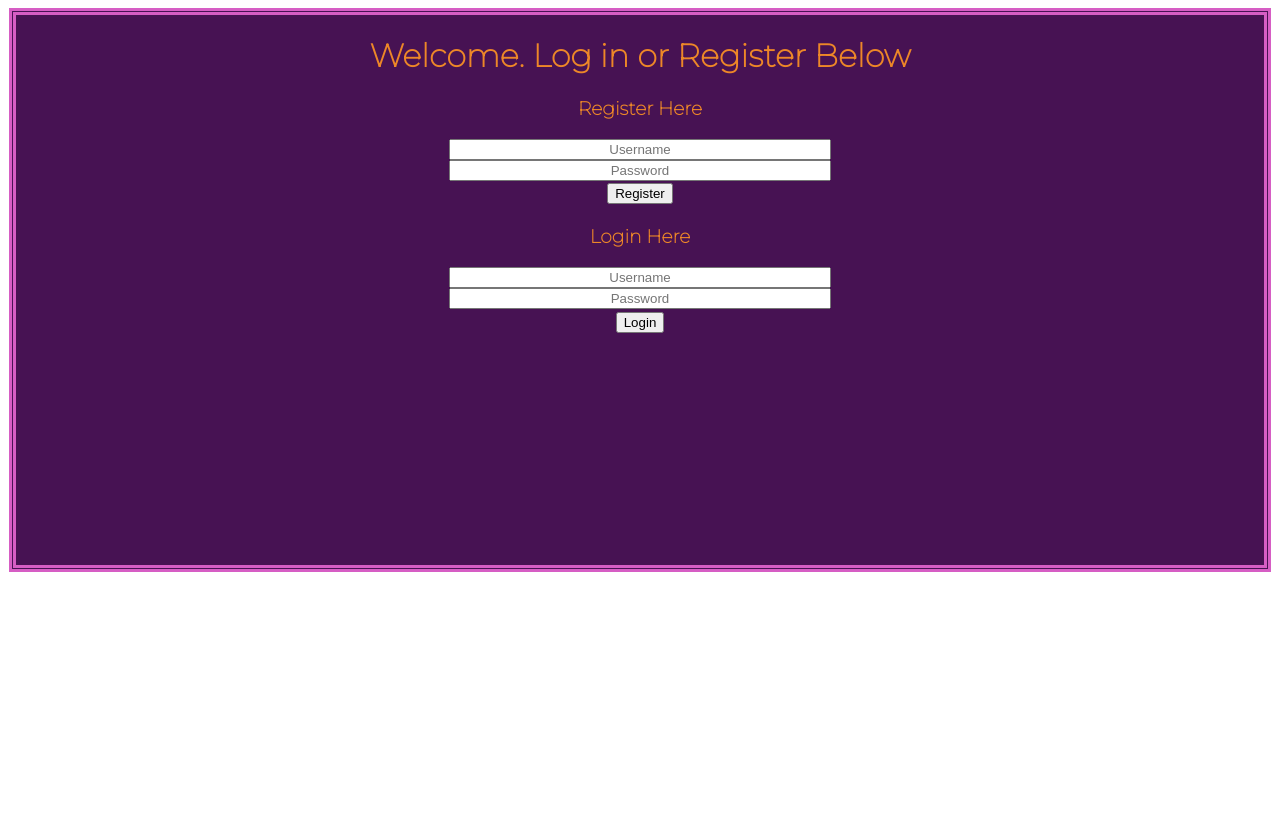
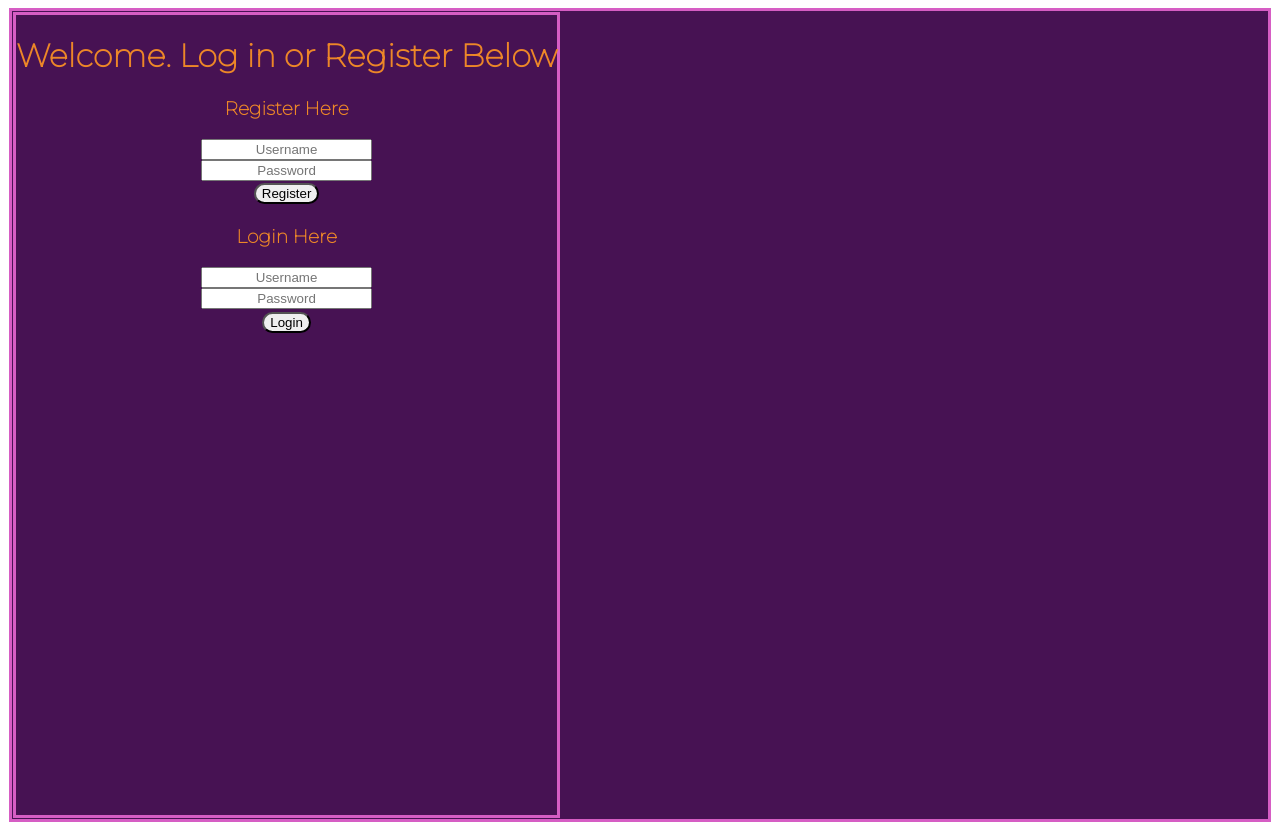
Before and after one commit to pregan23/DoKnotsFront, a Vue app in the folder doknot-front/: page / in a window 1280 px wide. Before the commit the page ends 800 px from the top, so only its background shows below. Built offline with nearby package versions, Linux system fonts and the light colour scheme.

Commit message:
cant find recursive part but it works

```diff
--- a/doknot-front/src/App.vue
+++ b/doknot-front/src/App.vue
@@ -77,6 +77,10 @@ export default {
 
 #app {
 
+  display: flex;
+  align-content: center;
+  position: relative;
+
   font-family: 'Montserrat', sans-serif;
   -webkit-font-smoothing: antialiased;
   -moz-osx-font-smoothing: grayscale;
@@ -85,8 +89,8 @@ export default {
   margin: 1px;
   background-color: rgb(71, 18, 83);
   border: solid 3px rgb(214, 93, 196);
-
-  min-height: 550px;
+  height:auto;
+  min-height: 800px;
 
 
 
--- a/doknot-front/src/components/DoKnotForm.vue
+++ b/doknot-front/src/components/DoKnotForm.vue
@@ -37,7 +37,6 @@ export default {
                 console.log(id)
                 const res = await Client.post(`/doknot/${id}/new`, doKnotBody)
                 this.$emit(`newStreak`, res.data.id)
-                this.$emit('getDoKnotsWithStreaks')
                 this.userHabit='',
                 this.userAlts=[],
                 this.share=false
--- a/doknot-front/src/components/LoginUser.vue
+++ b/doknot-front/src/components/LoginUser.vue
@@ -3,7 +3,7 @@
     <h3>Login Here</h3>
     <form class="logform" @submit.prevent="loginUser()">
         <input placeholder='Username' v-model="userNameInput"/>
-        <input placeholder="Password" v-model="passwordInput"/>
+        <input placeholder="Password" type="password" v-model="passwordInput"/>
         <button type="submit">Login</button>
     </form>
 </div>
--- a/doknot-front/src/components/RegisterUser.vue
+++ b/doknot-front/src/components/RegisterUser.vue
@@ -3,7 +3,7 @@
     <h3>Register Here</h3>
     <form class="regform" @submit.prevent="registerUser">
         <input placeholder='Username' v-model="userNameInput"/>
-        <input placeholder="Password" v-model="passwordInput"/>
+        <input placeholder="Password" type="password" v-model="passwordInput"/>
         <button type="submit">Register</button>
     </form>
 </div>
--- a/doknot-front/src/components/UserLanding.vue
+++ b/doknot-front/src/components/UserLanding.vue
@@ -5,21 +5,21 @@
         <div >
             <!-- <h2>Here's what you've been working on lately</h2> -->
 
-            <h2 class="sechead" @click="toggleMyDoKnots">My DoKnots +</h2>
+            <h2 class="sechead" @click="toggleMyDoKnots()">My DoKnots +</h2>
             <div class="newDoKnot">
                 <DoKnotForm v-if="newDoKnot" @newStreak="newStreak" @getDoKnotsWithStreaks="getDoKnotsWithStreaks" :currentUserId="currentUserId"/>
             </div>
             <div v-if="myDoKnots">
-                <button @click="toggleNewDoKnot">Add DoKnot</button>
+                <button @click="toggleNewDoKnot()">DoKnot Form</button>
                     <div :key="doKnot.id" v-for="doKnot in doKnotsWithStreaks">
                         <div id="doknot">
-                            <h3>Have you been {{ doKnot.habit }}?</h3>
+                            <h3 id="habit">Have you been {{ doKnot.habit }}?</h3>
 
 
 
                             <button id="delete" @click="deleteDoKnot(doKnot.id)">Delete</button>
                             <br />
-                            <h4>{{ pickAlt(doKnot.alternatives) }}</h4>
+
                             <!-- <h4>{{ doKnot.alternatives }}</h4> -->
                             <div   :key="streak.id" v-for="streak in doKnot.Streaks">
                                 <div id="streak" v-if="streak.isActive">
@@ -31,7 +31,9 @@
 
 
                                 </div>
+
                             </div>
+                            <h4 id="sugg">Maybe this will help: {{ pickAlt(doKnot.alternatives) }} </h4>
                         </div>
                     </div>
                 </div>
@@ -99,19 +101,11 @@ export default {
         myEntries:false,
         shared:false,
         date:'',
-        altSuggestion:'',
-        needHelp: false
+        altSuggestion:''
     }),
     methods: {
 
-        toggleHelp() {
-            if(this.needHelp) {
-                this.needHelp = false
-            }
-            else {
-                this.needHelp = true
-            }
-        },
+
 
         pickAlt(arr) {
             this.altSuggestion = arr[Math.floor(Math.random() * arr.length)]
@@ -140,9 +134,9 @@ export default {
         toggleMyEntries() {
             if(this.myEntries) {
                 this.myEntries = false
-                if(this.newEntry) {
+
                     this.newEntry = false
-                }
+
             }
             else {
                 this.myEntries = true
@@ -153,9 +147,9 @@ export default {
             if(this.myDoKnots) {
                 this.myDoKnots = false
 
-                if(this.newDoKnot) {
+
                     this.newDoKnot = false
-                }
+
             }
             else {
                 this.myDoKnots = true
@@ -258,13 +252,11 @@ export default {
   }
         },
         async newStreak(doKnotId) {
-            try {
+
                 const res = await Client.post(`/streak/${this.currentUserId}/${doKnotId}`)
                 this.getDoKnotsWithStreaks()
                 return res.data
-            } catch (error) {
-    console.log('something is wrong')
-  }
+
         },
         async deleteDoKnot(doKnotId) {
             const deleted = await Client.delete(`/doknot/${this.currentUserId}/delete/${doKnotId}`)
@@ -289,6 +281,24 @@ export default {
 </script>
 
 <style>
+#habit {
+    border-top:solid gold 1.5px
+}
+
+#sugg {
+    border-bottom:solid gold 1.5px
+}
+
+button {
+  transition-duration: 0.4s;
+  border-radius:10em
+}
+
+button:hover {
+  background-color: gold;
+  color: grey;
+}
+
     #streak {
         text-align: center;
         width:300px;
@@ -330,6 +340,12 @@ export default {
 
         border-color: cadetblue;
     }
+
+    #delete {
+        align-content: center;
+        justify-self: center;
+        height:25px
+    }
     /* #streak {
         float: right;
     } */
```
